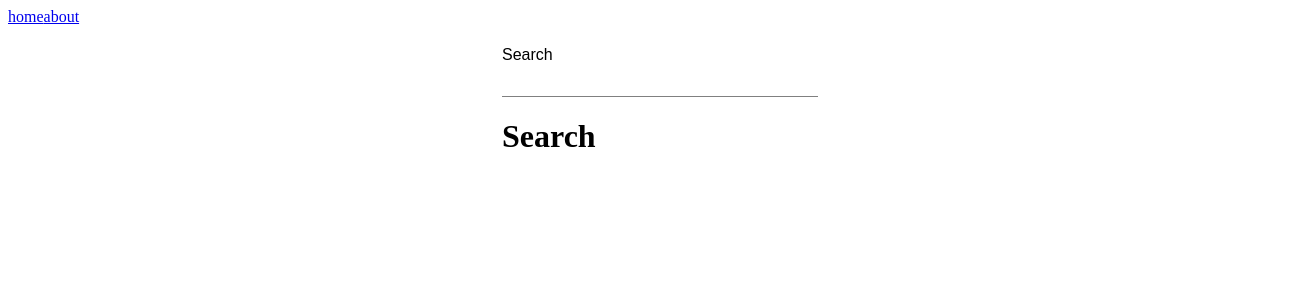
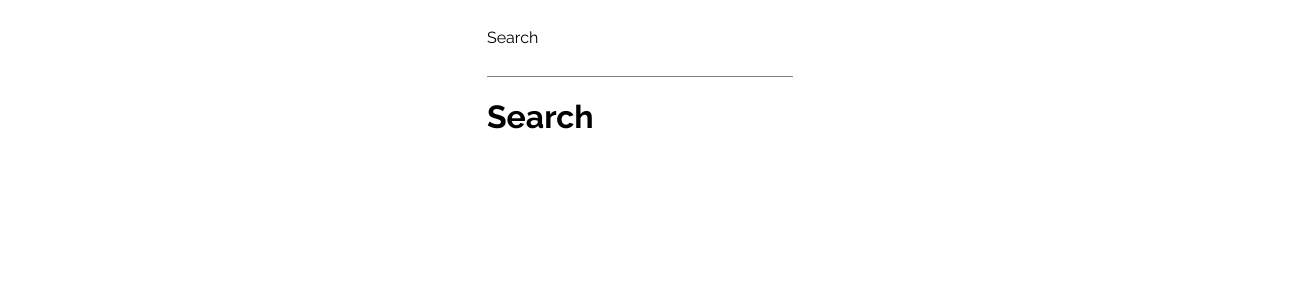
Before and after one commit to paniebartku/vueapp, a Vue app: page / in a window 1280 px wide. Shown: the top 300 px of the page, 1312 px wide, since content can reach past the window. Built offline with nearby package versions, Linux system fonts and the light colour scheme.

Commit message:
before heroimage

```diff
--- a/src/App.vue
+++ b/src/App.vue
@@ -1,11 +1,13 @@
 <template>
   <div class="app">
-  <div class="nav">
-    <router-link to="/">home</router-link>
-    <router-link to="/about">about</router-link>
-  </div>
+
     <router-view />
   </div>
 </template>
-<style lang="scss" scoped>
+<style lang="scss">
+@import url('https://fonts.googleapis.com/css?family=Raleway:400,700');
+*, *::after, *::before {box-sizing: border-box; }
+body{
+  font-family: 'Raleway', sans-serif;
+}
 </style>
--- /dev/null
+++ b/src/components/Claim.vue
@@ -0,0 +1,24 @@
+<template>
+    <div class="wrapper">
+        <h1 class="header">Khronos</h1>
+        <p class="description">In the light of a young moon
+The cold dark night becomes scary soon
+A thorn in my soul your face fade away
+Awake like an owl for salvation I pray</p>
+        <p class="description">A thorn in my soul your face fade away
+Awake like an owl for salvation I pray</p>
+     </div>
+</template>
+<script>
+export default {
+    name: "Claim"
+}
+</script>
+<style lang="scss" scoped>
+.wrapper {
+    display: flex;
+    flex-direction: column;
+    justify-content:center;
+    align-items: center;
+}
+</style>
--- a/src/router.js
+++ b/src/router.js
@@ -1,7 +1,6 @@
 import Vue from 'vue';
 import Router from 'vue-router';
 import Home from './views/Home.vue';
-import About from './views/About.vue';
 
 import Search from './views/Search.vue';
 
@@ -16,11 +15,6 @@ export default new Router({
       component: Search,
     },
 
-    {
-      path: '/about',
-      name: 'About',
-      component: About,
-    },
 
   ],
 });
--- a/src/views/About.vue
+++ /dev/null
@@ -1,11 +0,0 @@
-<template>
-
-  <div class="about">
-    <h1>about</h1>
-  </div>
-</template>
-<script>
-export default {
-  name: 'About'
-};
-</script>
```
